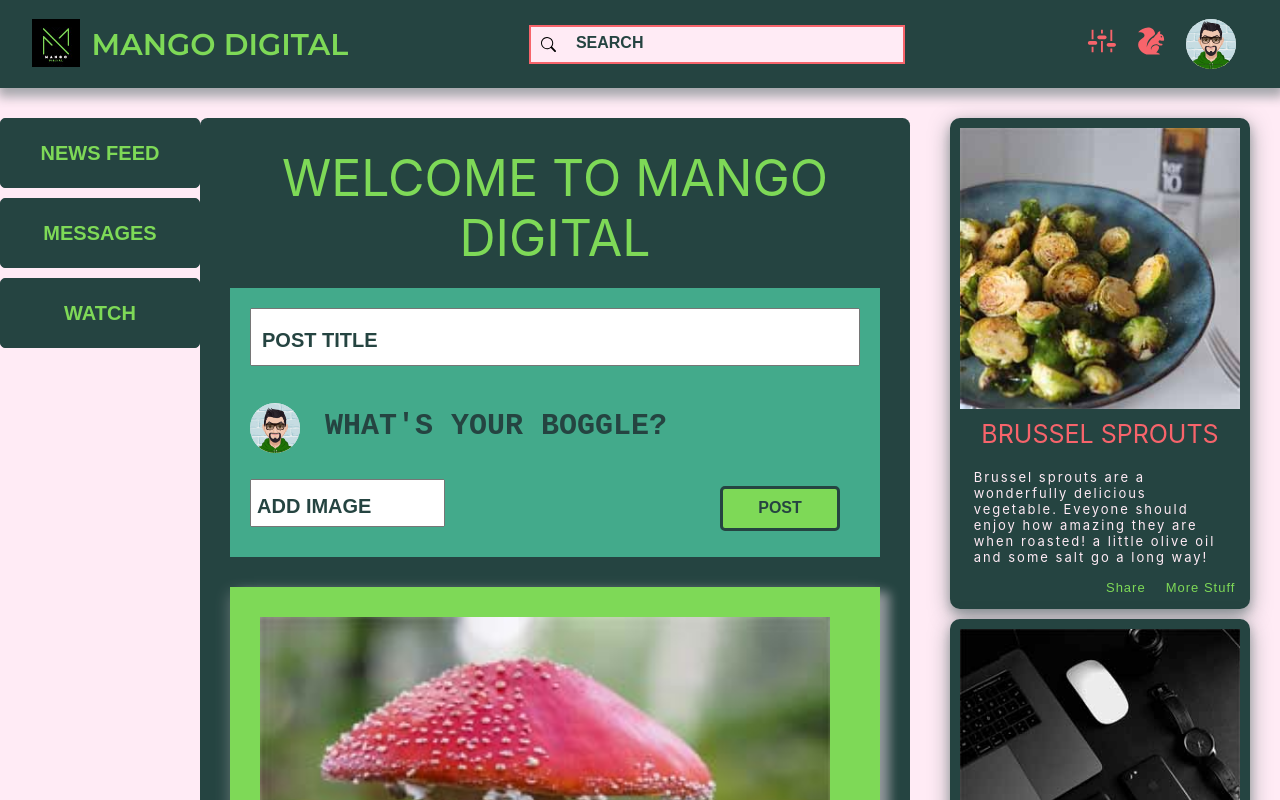
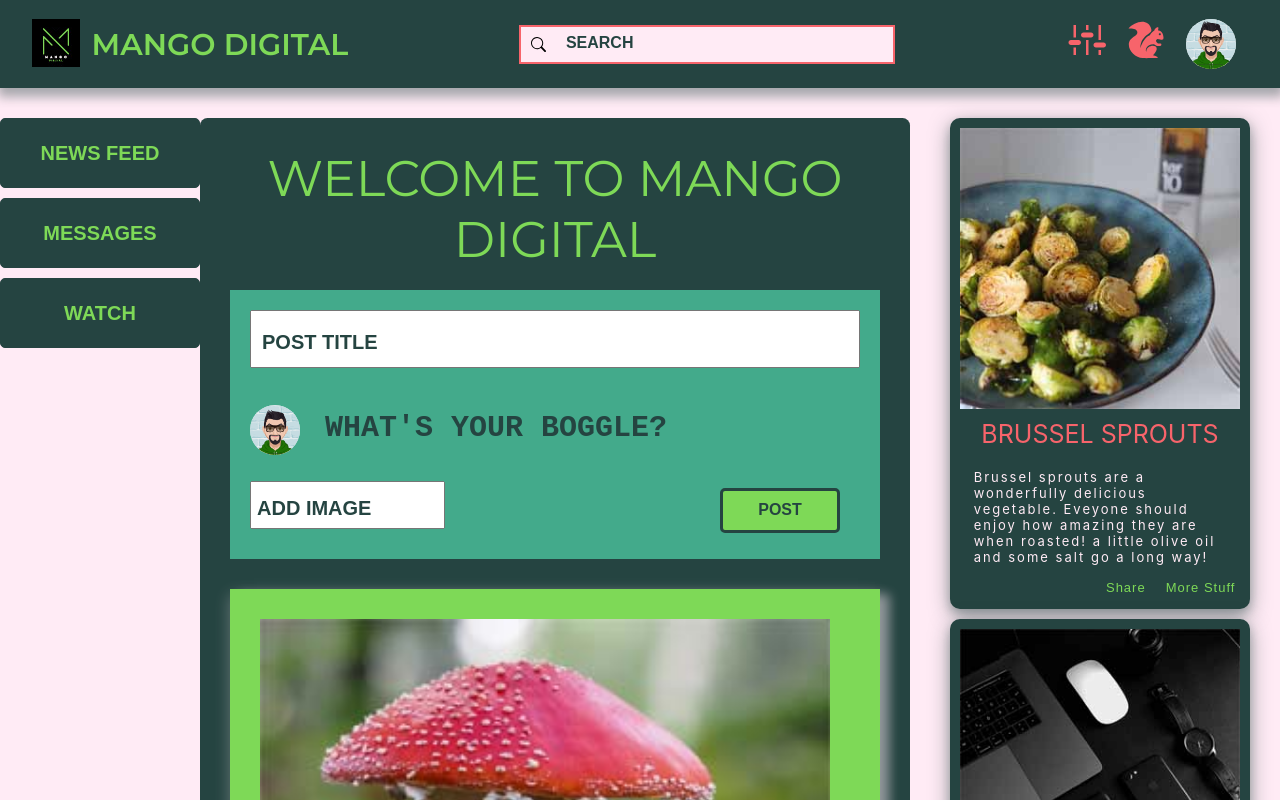
Before and after one commit to HorvathAndrew-FS/horvath-andrew-prw, a React (Create React App) app: page / in a window 1280 px wide. Shown: the top 800 px of the page. Built offline with nearby package versions, Linux system fonts and the light colour scheme; the HTML template or start-up script is replaced by a standard one.

Commit message:
fixed hover state on right nav icons. also added styles to new h1

```diff
--- a/src/App.js
+++ b/src/App.js
@@ -88,7 +88,8 @@ class App extends Component {
             </aside>
 
               <section style={styles.postSection}>
-                  <h1 style={{color: this.state.color, textTransform: 'uppercase', fontSize: '5rem', marginBottom: '2rem', textAlign: 'center'}}>Welcome to Mango Digital</h1>
+                  <h1 style={{color: this.state.color, textTransform: 'uppercase', fontSize: '5rem', marginBottom: '2rem', textAlign: 'center', fontFamily: 'Montserrat'}}>
+                    Welcome to Mango Digital</h1>
                   <PostForm
                   getInput={this.getInput}
                   addItem={this.addItem}
--- a/src/components/MainHeader.js
+++ b/src/components/MainHeader.js
@@ -1,4 +1,5 @@
 import React from 'react';
+import styled from 'styled-components';
 
 import { GoSettings } from "react-icons/go";
 import { BsSearch } from "react-icons/bs";
@@ -22,8 +23,8 @@ const MainHeader = props => {
                 placeholder="Search" />
             </div>
             <nav style={styles.rightNav}>
-                <button style={styles.rightNavIcons}><GoSettings /></button>
-                <button style={styles.rightNavIcons}><GiSquirrel /></button>
+                <NavIcons><GoSettings /></NavIcons>
+                <NavIcons><GiSquirrel /></NavIcons>
                 <Avatar AvatarIcon={AvatarImageURL} />
             </nav>
         </header>
@@ -85,13 +86,16 @@ const styles = {
         alignItems: 'center',
         marginRight: '2%',
     },
-    rightNavIcons: {
-        padding: '0',
-        fontSize: '3rem',
-        background: 'none',
-        border: 'none',
-        marginRight: '2rem',
-        color: 'rgba(247, 100, 107, 1)',
-    }
+}
 
-}
+const NavIcons = styled.button`
+        padding: 0;
+        font-size: 4rem;
+        background: none;
+        border: none;
+        margin-right: 2rem;
+        color: rgba(247, 100, 107, 1);
+        &:hover {
+            color: rgba(126, 217, 87, 1);
+        }
+`
```
